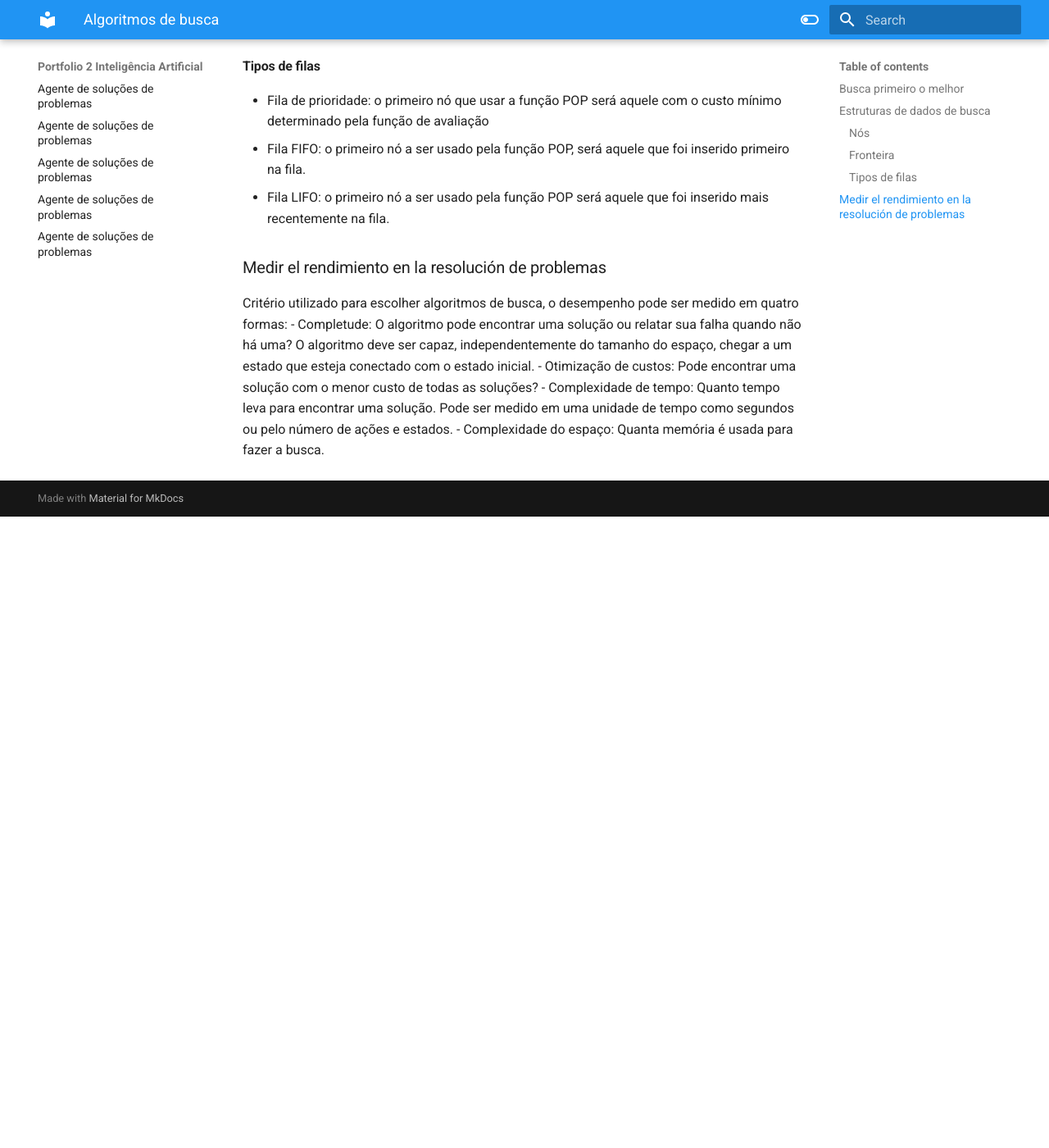
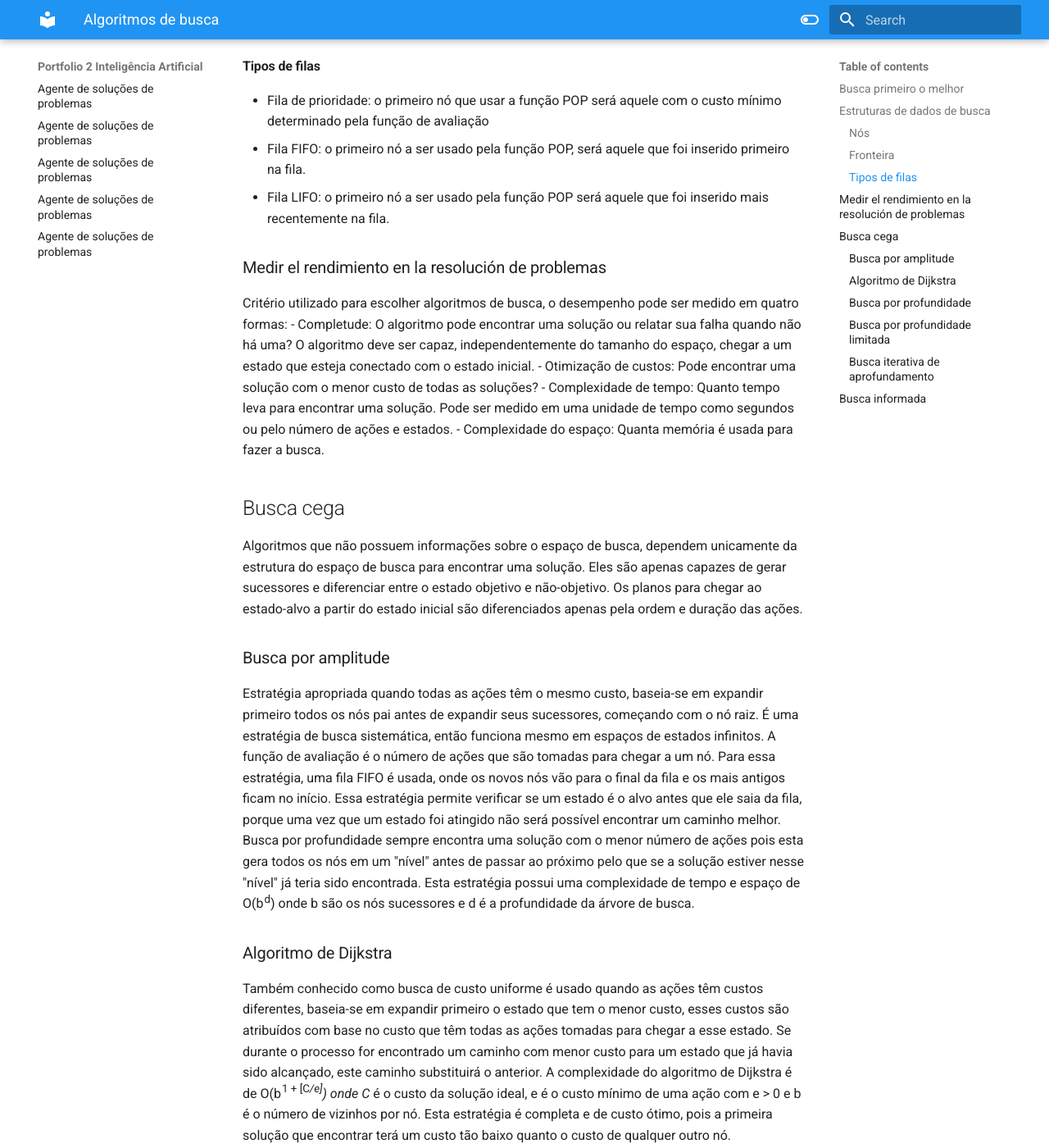
Before and after one commit to sebazac332/Portfolio_2IA, an MkDocs documentation site: the page built from docs/search-algoritms.md, in a window 1280 px wide and 1400 px high, scrolled down 997 px. Shown: the whole window at 82% size. Built offline with MkDocs 1.6.1 and Material for MkDocs 9.7.7, drawn with Linux system fonts in a browser that asks for light colours; before the commit the page ends 1627 px from its top, so only the background shows below that; some of the changed text lies outside the part shown.

Commit message:
parte c-1 avance

```diff
--- a/docs/search-algoritms.md
+++ b/docs/search-algoritms.md
@@ -40,3 +40,25 @@ Critério utilizado para escolher algoritmos de busca, o desempenho pode ser med
 - Otimização de custos: Pode encontrar uma solução com o menor custo de todas as soluções?
 - Complexidade de tempo: Quanto tempo leva para encontrar uma solução. Pode ser medido em uma unidade de tempo como segundos ou pelo número de ações e estados.
 - Complexidade do espaço: Quanta memória é usada para fazer a busca.
+
+## Busca cega
+
+Algoritmos que não possuem informações sobre o espaço de busca, dependem unicamente da estrutura do espaço de busca para encontrar uma solução. Eles são apenas capazes de gerar sucessores e diferenciar entre o estado objetivo e não-objetivo. Os planos para chegar ao estado-alvo a partir do estado inicial são diferenciados apenas pela ordem e duração das ações.
+
+### Busca por amplitude
+
+Estratégia apropriada quando todas as ações têm o mesmo custo, baseia-se em expandir primeiro todos os nós pai antes de expandir seus sucessores, começando com o nó raiz. É uma estratégia de busca sistemática, então funciona mesmo em espaços de estados infinitos. A função de avaliação é o número de ações que são tomadas para chegar a um nó. Para essa estratégia, uma fila FIFO é usada, onde os novos nós vão para o final da fila e os mais antigos ficam no início. Essa estratégia permite verificar se um estado é o alvo antes que ele saia da fila, porque uma vez que um estado foi atingido não será possível encontrar um caminho melhor. Busca por profundidade sempre encontra uma solução com o menor número de ações pois esta gera todos os nós em um "nível" antes de passar ao próximo pelo que se a solução estiver nesse "nível" já teria sido encontrada. Esta estratégia possui uma complexidade de tempo e espaço de O(b<sup>d</sup>) onde b são os nós sucessores e d é a profundidade da árvore de busca.
+
+### Algoritmo de Dijkstra
+
+Também conhecido como busca de custo uniforme é usado quando as ações têm custos diferentes, baseia-se em expandir primeiro o estado que tem o menor custo, esses custos são atribuídos com base no custo que têm todas as ações tomadas para chegar a esse estado. Se durante o processo for encontrado um caminho com menor custo para um estado que já havia sido alcançado, este caminho substituirá o anterior. A complexidade do algoritmo de Dijkstra é de O(b<sup>1 + [C*/e]</sup>) onde C* é o custo da solução ideal, e é o custo mínimo de uma ação com e > 0 e b é o número de vizinhos por nó. Esta estratégia é completa e de custo ótimo, pois a primeira solução que encontrar terá um custo tão baixo quanto o custo de qualquer outro nó.
+
+### Busca por profundidade
+
+Esta estratégia é baseada em expandir primeiro os nós sucessores antes de expandir os nós pai, nesta mente automaticamente "abaixa" tudo o que pode na árvore de busca até encontrar um nó que não tenha sucessores, Então, um nível é elevado e verifica se o nó pai tem outros nós sucessores não expandidos, se este for o caso, passa a expandir estes. Esta estratégia não é eficaz em custo, pois retorna a primeira solução que encontra. Somente é eficaz em espaços finitos que são árvores, em espaços cíclicos pode ficar presa em um loop infinito e em espaços infinitos é possível que termine presa em um caminho infinito mesmo não havendo ciclos, pelo que não é sistemática. Uma das suas principais vantagens e a principal razão pela qual é usado é a baixa quantidade de memória necessária. Sua complexidade espacial, somente em espaços onde é aplicável, é de O(bm) onde b é o fator de ramificação (número de filhos em cada nó) e m é a profundidade máxima da árvore.
+
+### Busca por profundidade limitada
+
+### Busca iterativa de aprofundamento
+
+## Busca informada
```
Also changed, not shown: docs/references.md (+2 -2 lines).
